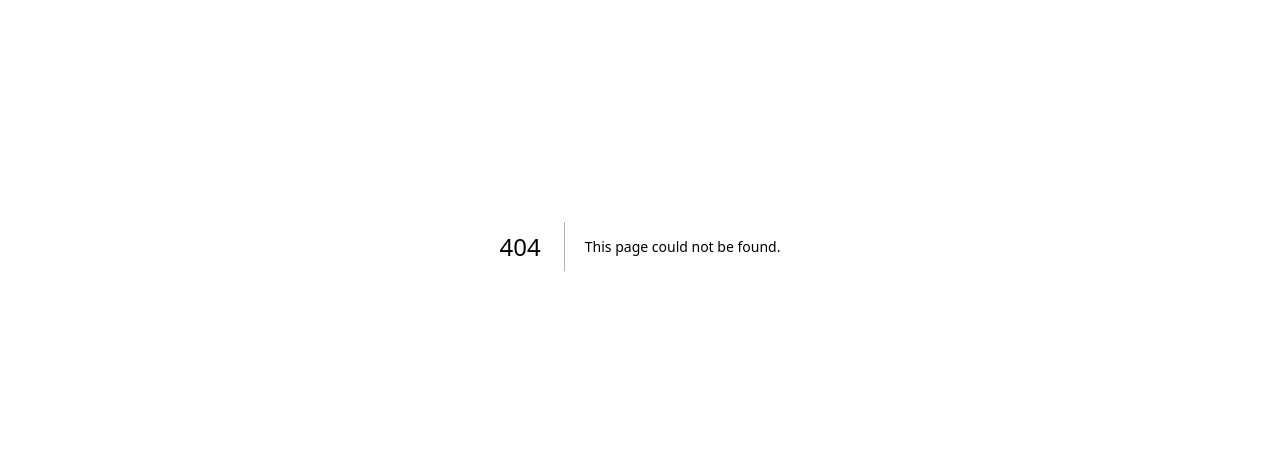
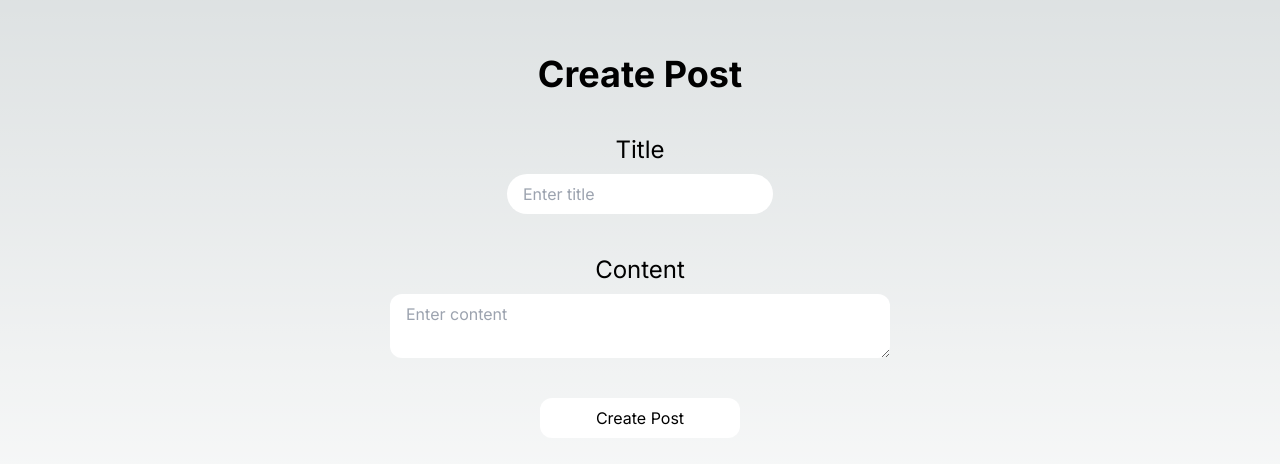
Before and after one commit to CodeZera11/mployee_client, a Next.js app: page /create-post in a window 1280 px wide. Before the commit this address had no page. Shown: the part 154-618 px from the top of the page. Built offline with nearby package versions, Linux system fonts and the light colour scheme.

Commit message:
Completed Signup Page

```diff
--- /dev/null
+++ b/app/create-post/page.tsx
@@ -0,0 +1,56 @@
+"use client"
+
+import axios from 'axios'
+import React, { useState } from 'react'
+
+const CreatePostPage = () => {
+
+    const [data, setData] = useState({
+        title: "",
+        content: ""
+    })
+    const [loading, setLoading] = useState(false);
+
+    const onChangeHandler = (e: any) => {
+        setData({
+            ...data,
+            [e.target.name]: e.target.value
+        })
+    }
+
+    const handleSubmit = async (e: any) => {
+        e.preventDefault();
+        try {
+            setLoading(true);
+            const response = await axios.post("http://localhost:8000/api/create-post", data)
+            console.log(response.data, "I am here")
+            setData({
+                title: "",
+                content: ""
+            })
+        } catch (error) {
+            console.log(error)
+        } finally {
+            setLoading(false);
+        }
+    }
+
+    return (
+        <div className='h-screen flex items-center justify-center flex-col gap-10'>
+            <h1 className='text-4xl font-bold'>Create Post</h1>
+            <form onSubmit={handleSubmit} className='flex flex-col gap-10  w-screen'>
+                <div className='flex flex-col gap-2 items-center justify-center'>
+                    <label htmlFor="title" className='text-2xl '>Title</label>
+                    <input onChange={onChangeHandler} name='title' type="text" id='title' className='px-4 py-2  rounded-full text-black' placeholder='Enter title' />
+                </div>
+                <div className='flex flex-col gap-2 items-center justify-center'>
+                    <label htmlFor="content" className='text-2xl'>Content</label>
+                    <textarea onChange={onChangeHandler} name='content' id='content' className='px-4 py-2 rounded-xl w-[500px] text-black' placeholder='Enter content' />
+                </div>
+                <button className='w-[200px] mx-auto bg-white transition-colors duration-300 hover:bg-green-400  text-black px-4 py-2 rounded-xl '> {loading ? "Loading..." : "Create Post"} </button>
+            </form>
+        </div>
+    )
+}
+
+export default CreatePostPage
--- a/app/layout.tsx
+++ b/app/layout.tsx
@@ -1,6 +1,7 @@
 import './globals.css'
 import type { Metadata } from 'next'
 import { Inter } from 'next/font/google'
+import { Toaster } from "react-hot-toast"
 
 const inter = Inter({ subsets: ['latin'] })
 
@@ -16,7 +17,10 @@ export default function RootLayout({
 }) {
   return (
     <html lang="en">
-      <body className={`${inter.className} max-w-2xl mx-auto`}>{children}</body>
+      <body className={`${inter.className} max-w-2xl mx-auto`}>
+        <Toaster />
+        {children}
+      </body>
     </html>
   )
 }
--- a/app/signup/page.tsx
+++ b/app/signup/page.tsx
@@ -1,14 +1,19 @@
 "use client"
 
 import axios from 'axios'
+import { useRouter } from 'next/navigation'
 import React, { useState } from 'react'
+import toast from 'react-hot-toast'
 
 const SignupPage = () => {
+
+    const router = useRouter();
 
     const [credentials, setCredentials] = useState({
         name: "",
         email: ""
     })
+    const [loading, setLoading] = useState(false);
 
     const onChangeHandler = (e: any) => {
         setCredentials({
@@ -20,14 +25,18 @@ const SignupPage = () => {
     const handleSubmit = async (e: any) => {
         e.preventDefault();
         try {
+            setLoading(true);
             const response = await axios.post("http://localhost:8000/api/signup", credentials)
-            console.log(response.data, "I am here")
+            toast.success(response.data.message)
             setCredentials({
                 name: "",
                 email: ""
             })
-        } catch (error) {
-            console.log(error)
+            router.push("/create-post")
+        } catch (error: any) {
+            toast.error(error?.response?.data?.message)
+        } finally {
+            setLoading(false);
         }
     }
 
@@ -37,13 +46,13 @@ const SignupPage = () => {
             <form onSubmit={handleSubmit} className='flex flex-col gap-10'>
                 <div className='flex gap-5 items-center justify-center'>
                     <label htmlFor="name" className='text-2xl'>Name:</label>
-                    <input onChange={onChangeHandler} name='name' type="text" id='name' className='px-4 py-2  rounded-full text-black' placeholder='Enter your name' />
+                    <input value={credentials.name} autoComplete="off" onChange={onChangeHandler} name='name' type="text" id='name' className='px-4 py-2  rounded-full text-black' placeholder='Enter your name' />
                 </div>
                 <div className='flex gap-5 items-center justify-center'>
                     <label htmlFor="email" className='text-2xl'>Email:</label>
-                    <input onChange={onChangeHandler} name='email' type="text" id='name' className='px-4 py-2 rounded-full text-black' placeholder='Enter your email' />
+                    <input value={credentials.email} autoComplete="off" onChange={onChangeHandler} name='email' type="text" id='name' className='px-4 py-2 rounded-full text-black' placeholder='Enter your email' />
                 </div>
-                <button className='bg-white transition-colors duration-300 hover:bg-green-400  text-black px-4 py-2 rounded-xl '> Signup </button>
+                <button disabled={loading} className='bg-white transition-colors duration-300 hover:bg-green-400  text-black px-4 py-2 rounded-xl'> {loading ? "signing up..." : "Sign Up"} </button>
             </form>
         </div>
     )
--- a/package.json
+++ b/package.json
@@ -12,7 +12,8 @@
     "axios": "^1.5.1",
     "next": "13.5.4",
     "react": "^18",
-    "react-dom": "^18"
+    "react-dom": "^18",
+    "react-hot-toast": "^2.4.1"
   },
   "devDependencies": {
     "@types/node": "^20",
```
Also changed, not shown: 1 other file (tests, documents, lock files or other folders).
